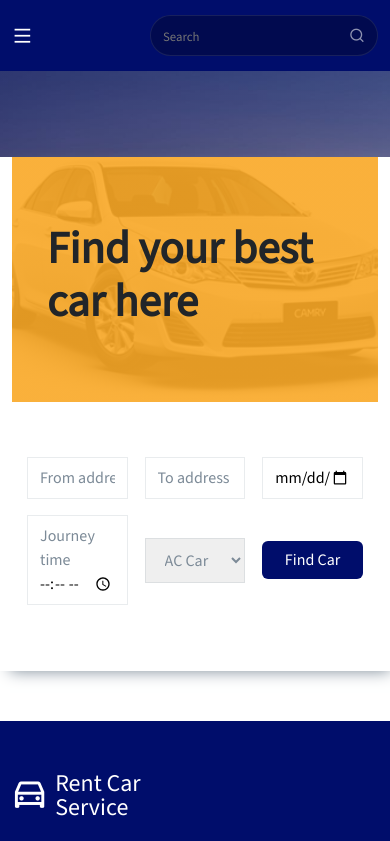
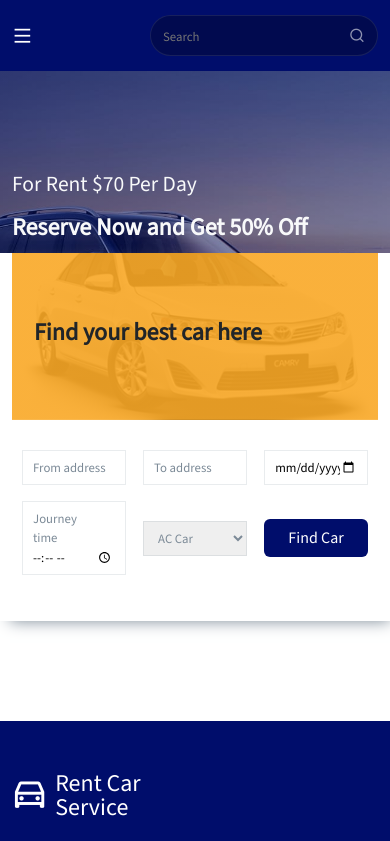
Before and after one commit to navanee1609/car-rent, a React (Create React App) app: page /home in a window 390 px wide. Shown: the top 841 px of the page. Built offline with nearby package versions, Linux system fonts and the light colour scheme.

Commit message:
styled for max-width 992px

```diff
--- a/src/styles/find-car-form.css
+++ b/src/styles/find-car-form.css
@@ -80,3 +80,34 @@
     border: none;
     outline: none;
   }
+
+
+  /* ==========responsive design ======= */
+
+
+
+  /* max-width = 992px */
+
+  @media only screen and (max-width: 992px) {
+    .find__cars-left {
+      padding: 65px 22px;
+    }
+
+    .find__cars-left h2 {
+      font-size: 1.5rem;
+    }
+
+    .form {
+      padding: 30px 10px;
+    }
+
+    .form__group input,
+    .select__group select {
+      padding: 7px 10px;
+      font-size: 0.8rem;
+    }
+
+    .hero__form {
+      bottom: -100px;
+    }
+  }
```
